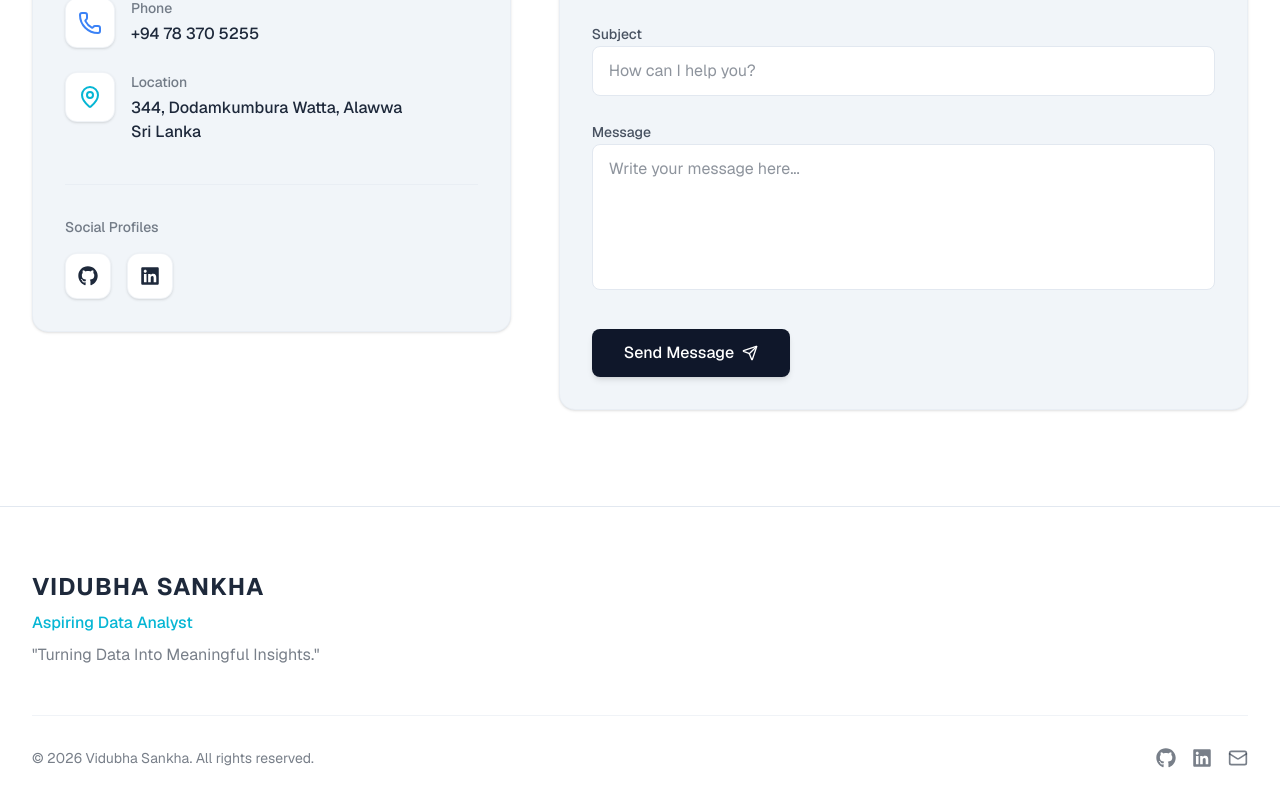
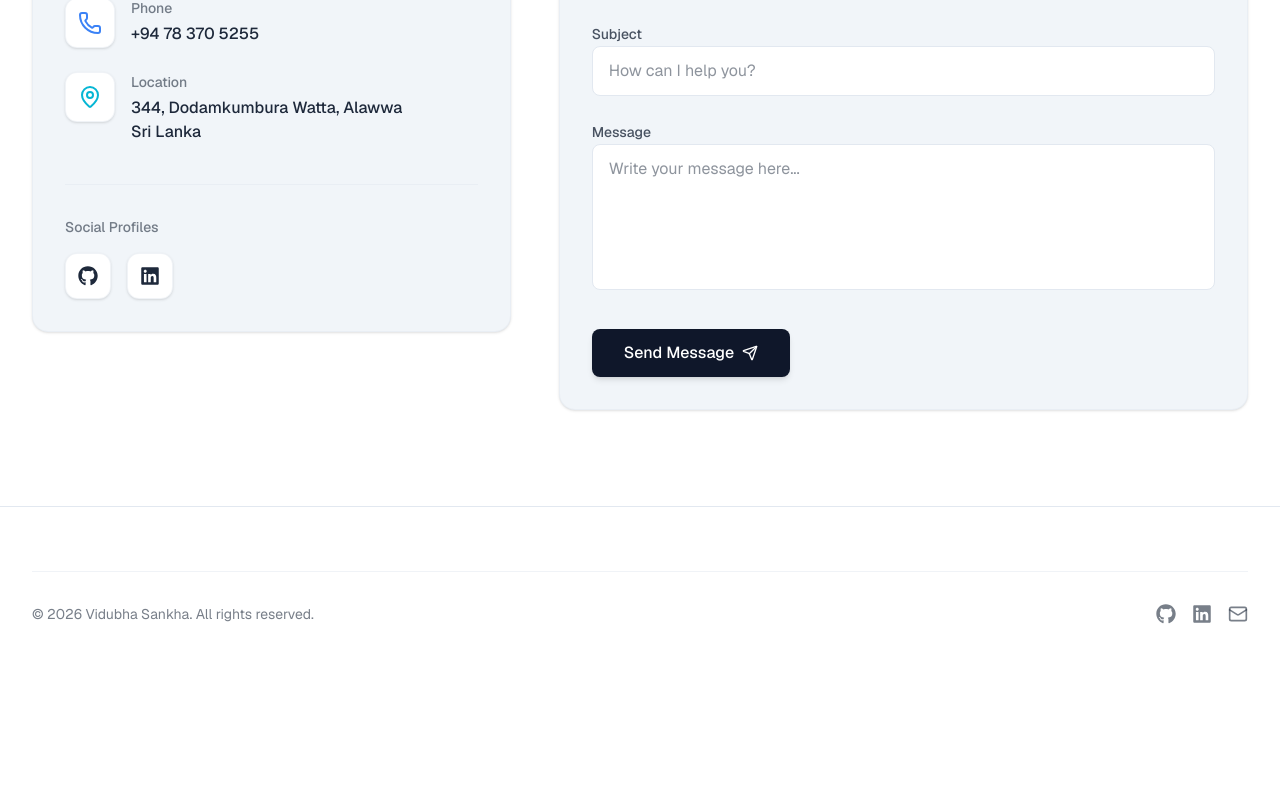
Before and after one commit to vidubha-sankha/my-portfolio, a Next.js app: page / in a window 1280 px wide. Shown: the part 5150-5950 px from the top of the page. After the commit the page ends 5806 px from the top, so only its background shows below. Built offline with nearby package versions, Linux system fonts and the light colour scheme.

Commit message:
feat: add footer component with social media links and copyright information

```diff
--- a/src/components/Footer.tsx
+++ b/src/components/Footer.tsx
@@ -13,22 +13,7 @@ export default function Footer() {
     <footer className="bg-background pt-16 pb-8 border-t border-border">
       <div className="max-w-7xl mx-auto px-4 sm:px-6 lg:px-8">
 
-        <div className="flex flex-col md:flex-row justify-between items-center md:items-start gap-8 mb-12">
 
-          {/* Brand & Slogan */}
-          <div className="text-center md:text-left">
-            <Link href="#home" className="text-2xl font-bold tracking-wider text-foreground block mb-2">
-              VIDUBHA SANKHA
-            </Link>
-            <p className="text-accent font-medium mb-2">Aspiring Data Analyst</p>
-            <p className="text-foreground/60 max-w-sm">
-              "Turning Data Into Meaningful Insights."
-            </p>
-          </div>
-
-
-
-        </div>
 
         {/* Bottom Bar */}
         <div className="flex flex-col md:flex-row justify-between items-center pt-8 border-t border-border/50 gap-4">
```
